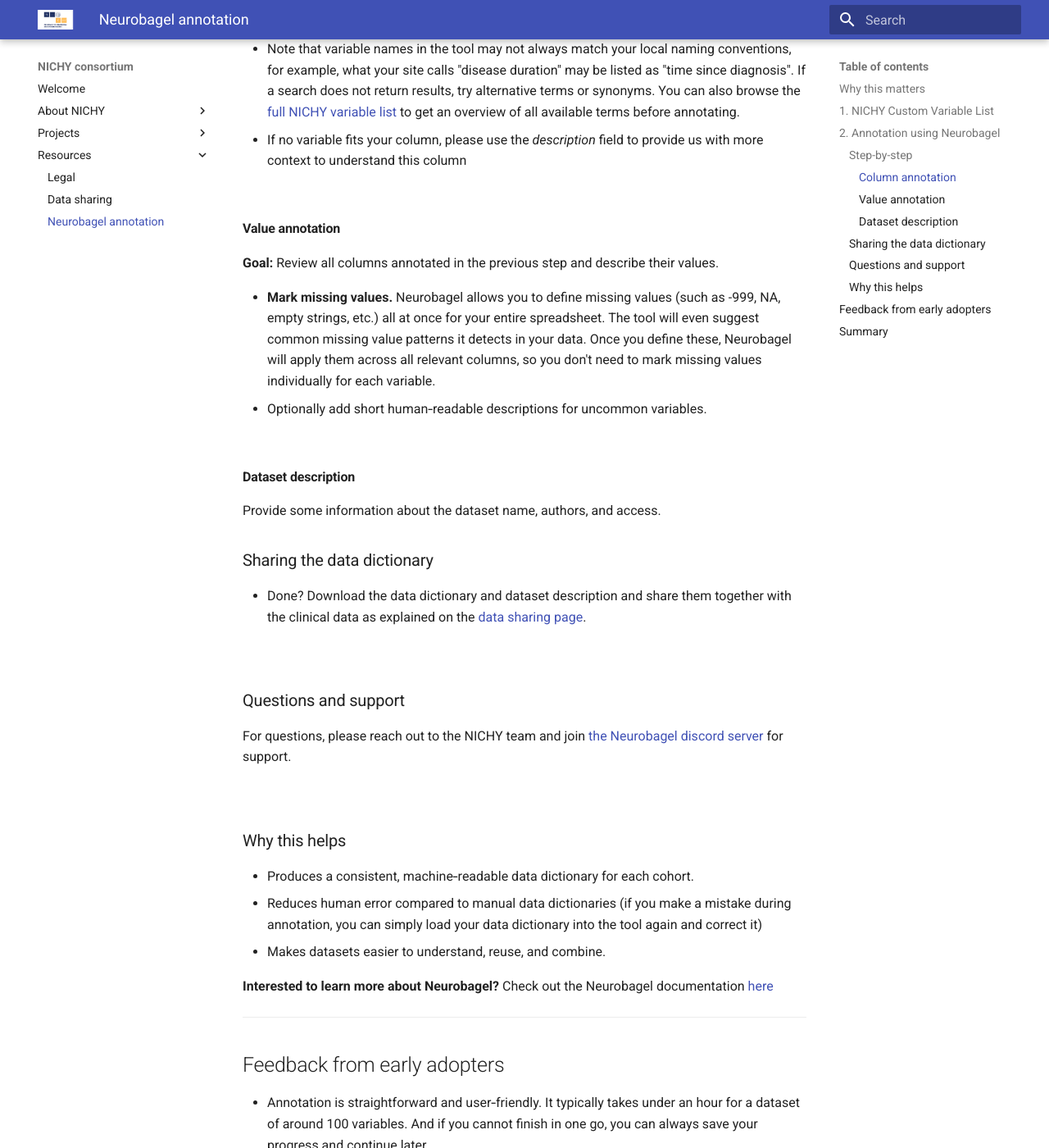
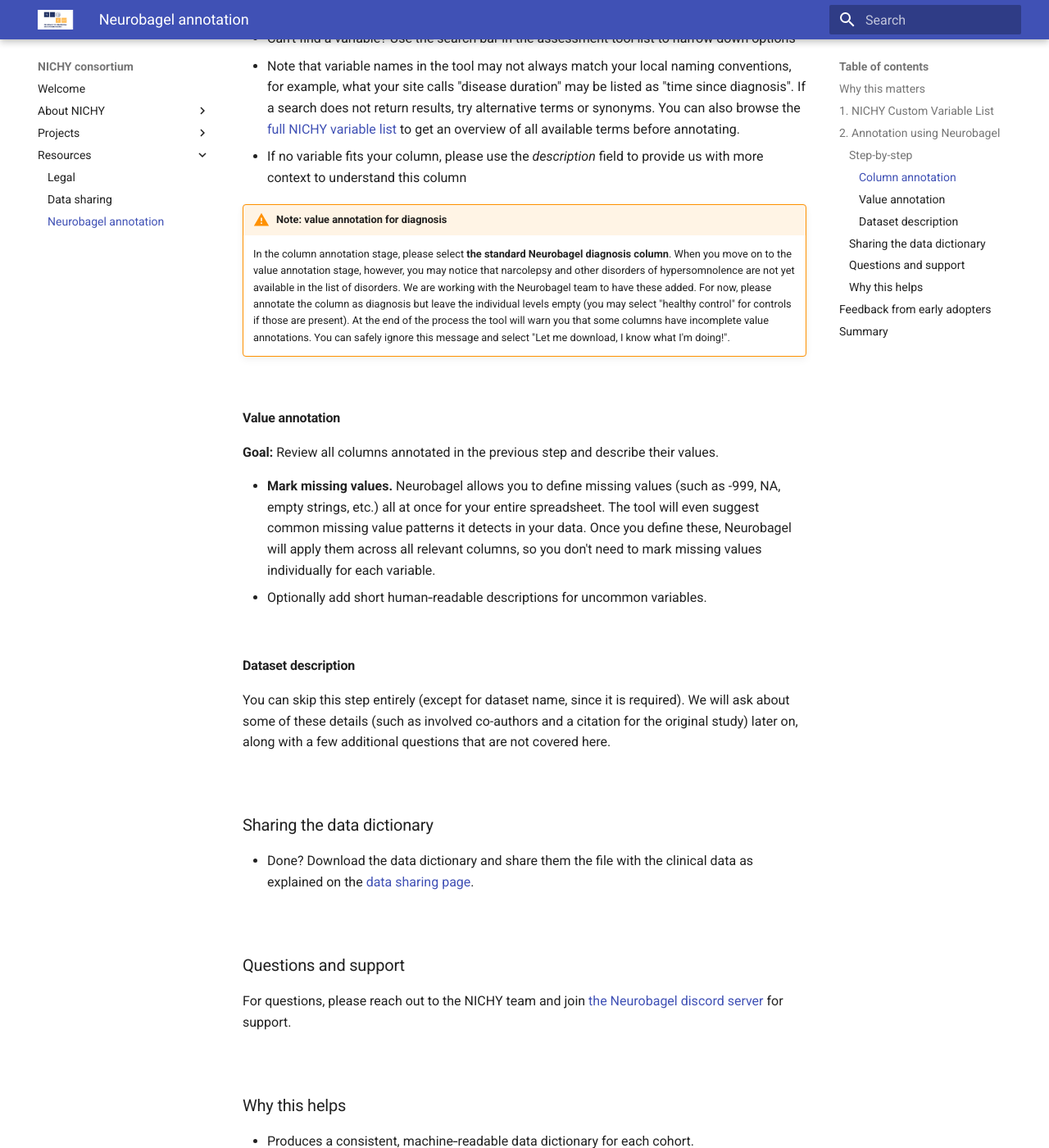
Before and after one commit to nichy-consortium/nichy, an MkDocs documentation site: the page built from docs/resources/how_to_guides/Neurobagel_data_annotation.md, in a window 1280 px wide and 1400 px high, scrolled down 2126 px. Shown: the whole window at 82% size. Built offline with MkDocs 1.6.1 and Material for MkDocs 9.7.7, drawn with Linux system fonts in a browser that asks for light colours; some of the changed text lies outside the part shown.

Commit message:
Update Neurobagel_data_annotation.md

```diff
--- a/docs/resources/how_to_guides/Neurobagel_data_annotation.md
+++ b/docs/resources/how_to_guides/Neurobagel_data_annotation.md
@@ -12,7 +12,7 @@
 NICHY has compiled a curated list of variables relevant to central disorders of hypersomnolence. The list covers key domains including demographics, clinical profiling, medication use, (comorbid) diagnoses, validated questionnaires, specialized sleep assessments (PSG, MSLT, actigraphy), and fluid biomarkers.
 
 !!! info "Expanding our NICHY variable list"
-    We are still developing our NICHY variable list. If your site collects variables that other NICHY sites may also have, and that could be valuable for current or future NICHY projects, please reach out to us.
+    We are still developing our NICHY variable list. If your site collects variables that other NICHY sites may also have, and that could be valuable for current or future NICHY projects, please provide suggestions to add them in the second tab of the spreadsheet.
 
 **Check out the NICHY variable list [here!](https://docs.google.com/spreadsheets/d/1ubx4VcJ8pq8DuKaEKq4oYcD3IZ0A9W9TB_aDn3oyLqE/edit?gid=0#gid=0)**
 
@@ -51,6 +51,9 @@
   If a search does not return results, try alternative terms or synonyms. You can also browse the [full NICHY variable list](https://docs.google.com/spreadsheets/d/1ubx4VcJ8pq8DuKaEKq4oYcD3IZ0A9W9TB_aDn3oyLqE/edit?gid=0#gid=0) to get an overview of all available terms before annotating.
 - If no variable fits your column, please use the *description* field to provide us with more context to understand this column
 
+!!! warning "Note: value annotation for diagnosis"
+    In the column annotation stage, please select **the standard Neurobagel diagnosis column**. When you move on to the value annotation stage, however, you may notice that narcolepsy and other disorders of hypersomnolence are not yet available in the list of disorders. We are working with the Neurobagel team to have these added. For now, please annotate the column as diagnosis but leave the individual levels empty (you may select "healthy control" for controls if those are present). At the end of the process the tool will warn you that some columns have incomplete value annotations. You can safely ignore this message and select "Let me download, I know what I'm doing!".
+
 <br>
 
 #### Value annotation
@@ -63,12 +66,13 @@
 
 #### Dataset description
 
-Provide some information about the dataset name, authors, and access.
+You can skip this step entirely (except for dataset name, since it is required). We will ask about some of these details (such as involved co-authors and a citation for the original study) later on, along with a few additional questions that are not covered here.
 
+<br>
 
 ### Sharing the data dictionary
 
-- Done? Download the data dictionary and dataset description and share them together with the clinical data as explained on the [data sharing page](./data_sharing.md).
+- Done? Download the data dictionary and share them the file with the clinical data as explained on the [data sharing page](./data_sharing.md).
 
 <br>
 
@@ -99,4 +103,4 @@
 ## Summary
 - Annotate your clinical spreadsheet using the NICHY variable list and Neurobagel tool.
 - Reach out to the NICHY team and join [the Neurobagel discord server](https://discord.gg/sxnCT4QJ7a) for support.
-- Share feedback on missing variables with the NICHY team or usability improvements with the Neurobagel team, directly through the tool.
+- Share feedback on missing variables in the second tab of [the NICHY variable list](https://docs.google.com/spreadsheets/d/1ubx4VcJ8pq8DuKaEKq4oYcD3IZ0A9W9TB_aDn3oyLqE/edit?gid=0#gid=0) or usability improvements with the Neurobagel team, directly through the tool.
```
